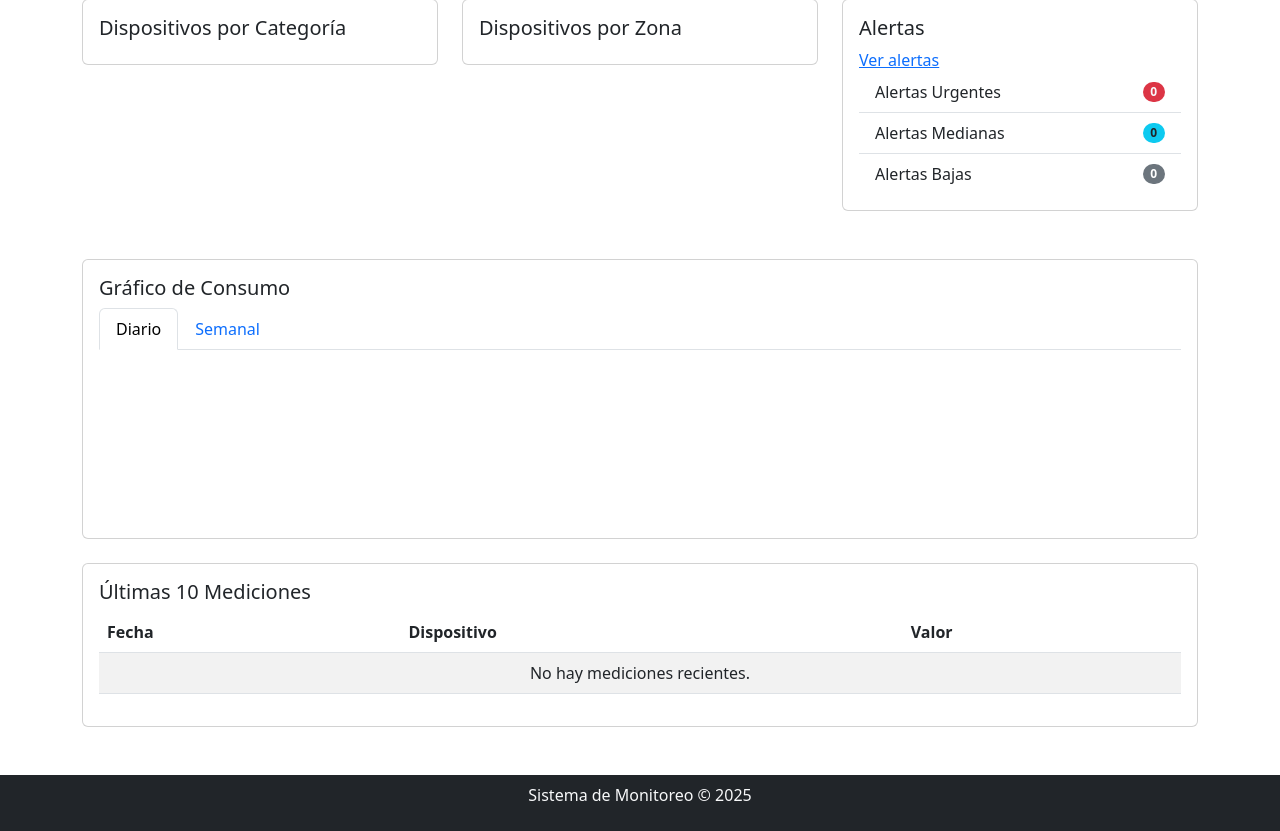
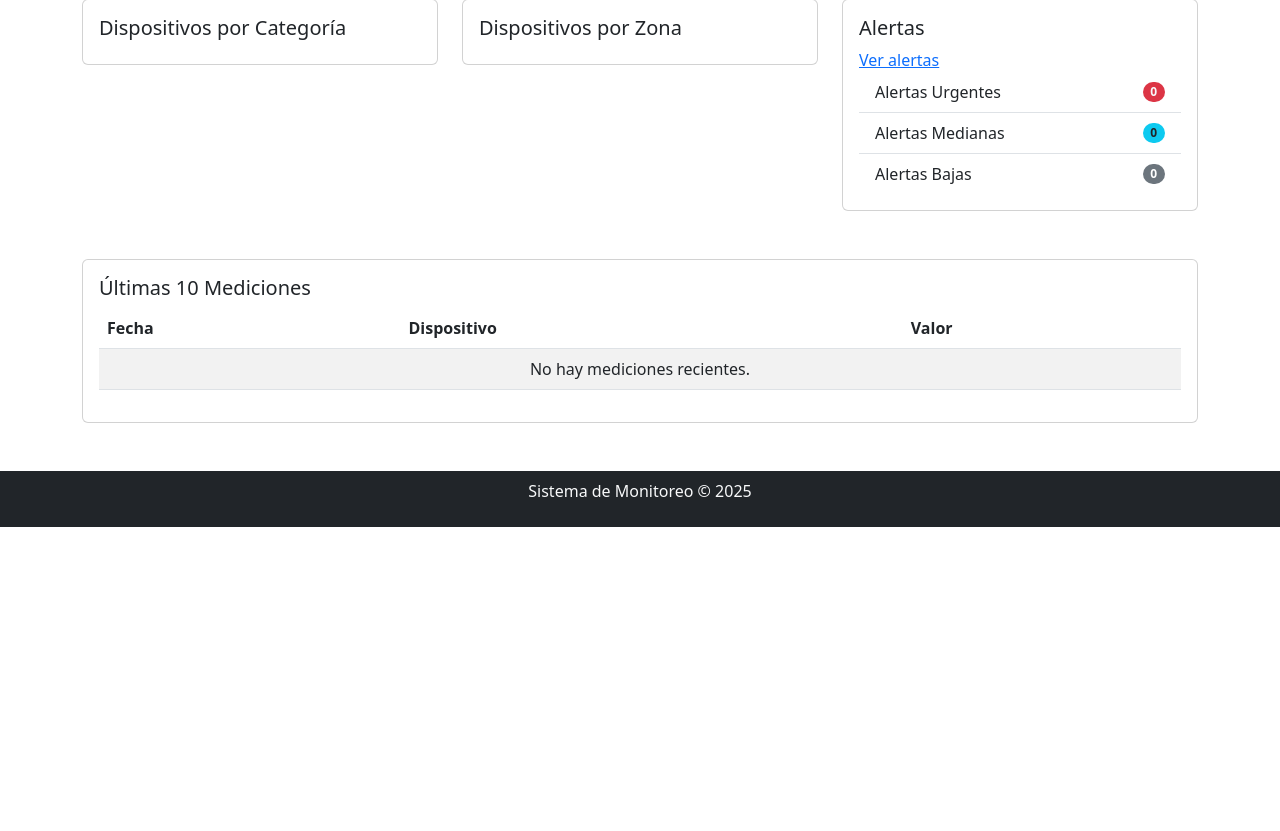
Before and after one commit to carlotee/eva1_EcoEnergy, a Django app: page /panel/ in a window 1280 px wide. Shown: the part 177-1008 px from the top of the page. After the commit the page ends 704 px from the top, so only its background shows below. Run offline with Django 5.2, Linux system fonts and the light colour scheme; data that the repository does not hold is empty; a map, chart or similar area stays blank.

Commit message:
se actualiza panel.html de dispositivos

```diff
--- a/dispositivos/templates/dispositivos/panel.html
+++ b/dispositivos/templates/dispositivos/panel.html
@@ -70,32 +70,6 @@
     <div class="col-md-12">
         <div class="card">
             <div class="card-body">
-                <h5 class="card-title">Gráfico de Consumo</h5>
-                <ul class="nav nav-tabs" id="consumoTab" role="tablist">
-                    <li class="nav-item">
-                        <a class="nav-link active" id="diario-tab" data-bs-toggle="tab" href="#diario" role="tab" aria-controls="diario" aria-selected="true">Diario</a>
-                    </li>
-                    <li class="nav-item">
-                        <a class="nav-link" id="semanal-tab" data-bs-toggle="tab" href="#semanal" role="tab" aria-controls="semanal" aria-selected="false">Semanal</a>
-                    </li>
-                </ul>
-                <div class="tab-content mt-3">
-                    <div class="tab-pane fade show active" id="diario" role="tabpanel" aria-labelledby="diario-tab">
-                        <canvas id="dailyConsumptionChart"></canvas>
-                    </div>
-                    <div class="tab-pane fade" id="semanal" role="tabpanel" aria-labelledby="semanal-tab">
-                        <canvas id="weeklyConsumptionChart"></canvas>
-                    </div>
-                </div>
-            </div>
-        </div>
-    </div>
-</div>
-
-<div class="row mt-4">
-    <div class="col-md-12">
-        <div class="card">
-            <div class="card-body">
                 <h5 class="card-title">Últimas 10 Mediciones</h5>
                 <table class="table table-striped">
                     <thead>
@@ -125,68 +99,3 @@
 </div>
 
 {% endblock %}
-
-{% block scripts %}
-<script src="https://cdn.jsdelivr.net/npm/chart.js"></script>
-<script>
-    document.addEventListener('DOMContentLoaded', function () {
-        const dailyData = {{ consumo_diario_json|safe }};
-        const weeklyData = {{ consumo_semanal_json|safe }};
-
-        console.log('Datos diarios:', dailyData);
-        console.log('Datos semanales:', weeklyData);
-
-
-        const dailyLabels = dailyData.map(item => new Date(item.dia).toLocaleDateString());
-        const dailyValues = dailyData.map(item => item.consumo_total);
-
-        const weeklyLabels = weeklyData.map(item => `Semana del ${new Date(item.semana).toLocaleDateString()}`);
-        const weeklyValues = weeklyData.map(item => item.consumo_total);
-
-        const dailyCtx = document.getElementById('dailyConsumptionChart').getContext('2d');
-        const weeklyCtx = document.getElementById('weeklyConsumptionChart').getContext('2d');
-
-        new Chart(dailyCtx, {
-            type: 'line',
-            data: {
-                labels: dailyLabels,
-                datasets: [{
-                    label: 'Consumo Diario (kWh)',
-                    data: dailyValues,
-                    borderColor: 'rgba(75, 192, 192, 1)',
-                    backgroundColor: 'rgba(75, 192, 192, 0.2)',
-                    borderWidth: 1
-                }]
-            },
-            options: {
-                scales: {
-                    y: {
-                        beginAtZero: true
-                    }
-                }
-            }
-        });
-
-        new Chart(weeklyCtx, {
-            type: 'bar',
-            data: {
-                labels: weeklyLabels,
-                datasets: [{
-                    label: 'Consumo Semanal (kWh)',
-                    data: weeklyValues,
-                    backgroundColor: 'rgba(153, 102, 255, 0.2)',
-                    borderColor: 'rgba(153, 102, 255, 1)',
-                    borderWidth: 1
-                }]
-            },
-            options: {
-                scales: {
-                    y: {
-                        beginAtZero: true
-                    }
-                }
-            }
-        });
-    });
-</script>
-{% endblock %}
```
